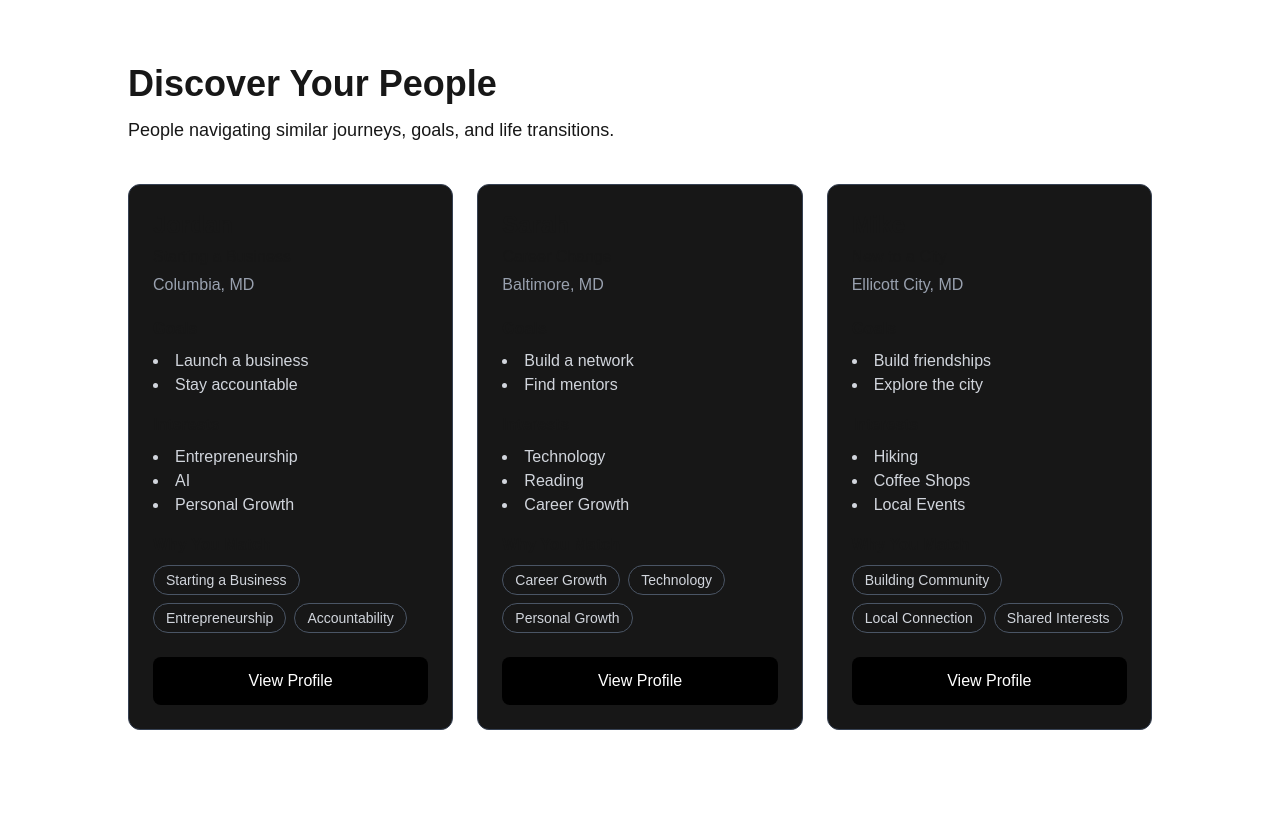
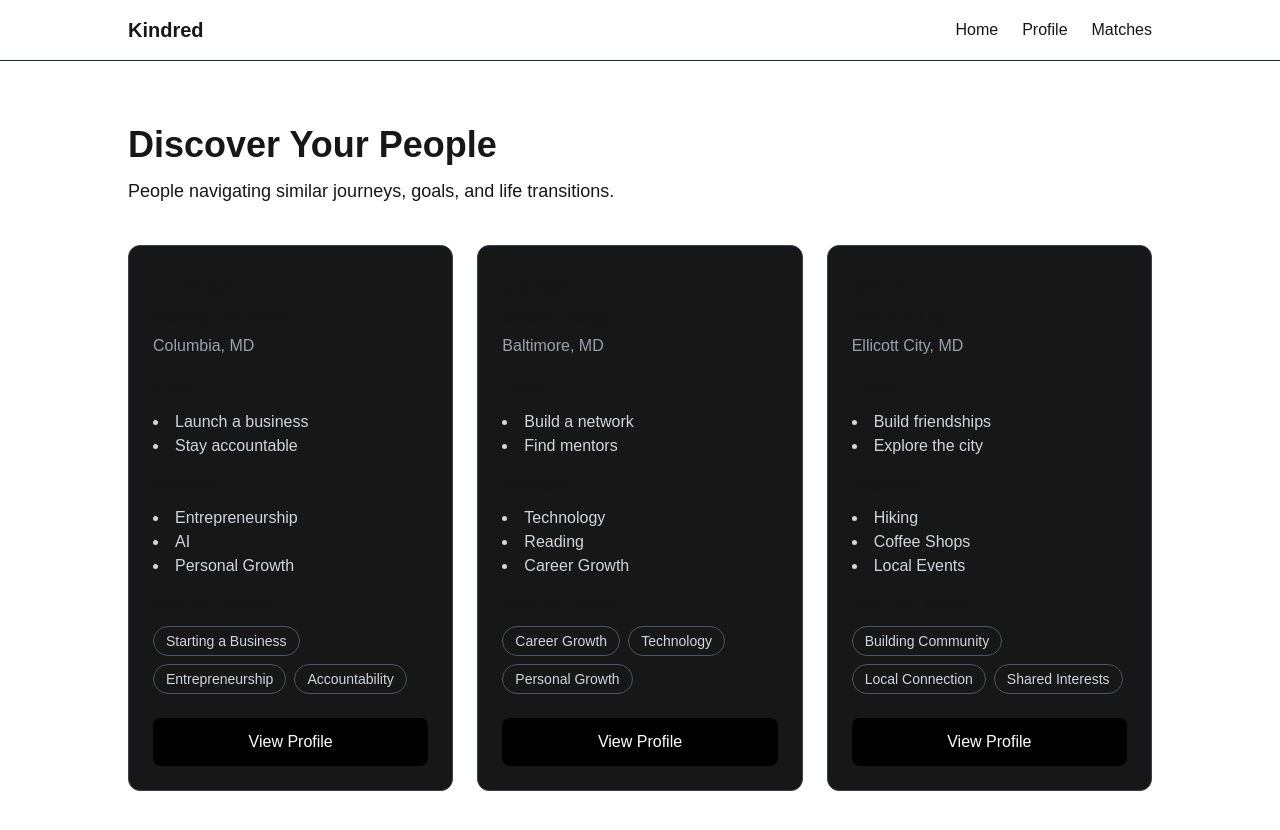
Before and after one commit to krysfields12/kindred-app, a Next.js app: page /matches in a window 1280 px wide. Shown: the top 830 px of the page. Before the commit the page ends 800 px from the top, so only its background shows below. Built offline with nearby package versions, Linux system fonts and the light colour scheme.

Commit message:
Add navigation bar

```diff
--- /dev/null
+++ b/app/components/Navbar.tsx
@@ -0,0 +1,19 @@
+import Link from "next/link";
+
+export default function Navbar() {
+  return (
+    <nav className="border-b border-gray-800 px-6 py-4">
+      <div className="max-w-5xl mx-auto flex items-center justify-between">
+        <Link href="/" className="text-xl font-bold">
+          Kindred
+        </Link>
+
+        <div className="flex gap-6">
+          <Link href="/">Home</Link>
+          <Link href="/profile">Profile</Link>
+          <Link href="/matches">Matches</Link>
+        </div>
+      </div>
+    </nav>
+  );
+}
--- a/app/layout.tsx
+++ b/app/layout.tsx
@@ -1,4 +1,5 @@
 import type { Metadata } from "next";
+import Navbar from "./components/Navbar";
 import { Geist, Geist_Mono } from "next/font/google";
 import "./globals.css";
 
@@ -27,7 +28,10 @@ export default function RootLayout({
       lang="en"
       className={`${geistSans.variable} ${geistMono.variable} h-full antialiased`}
     >
-      <body className="min-h-full flex flex-col">{children}</body>
+      <body className="min-h-full flex flex-col">
+        <Navbar />
+        {children}
+      </body>
     </html>
   );
 }
```
